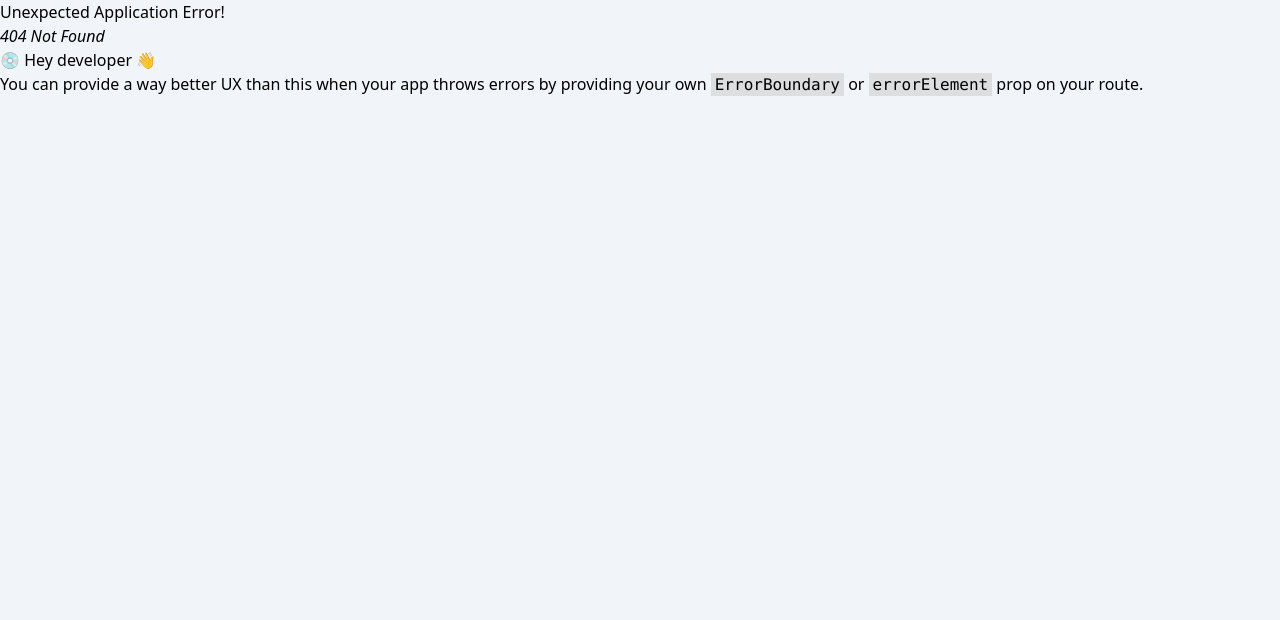
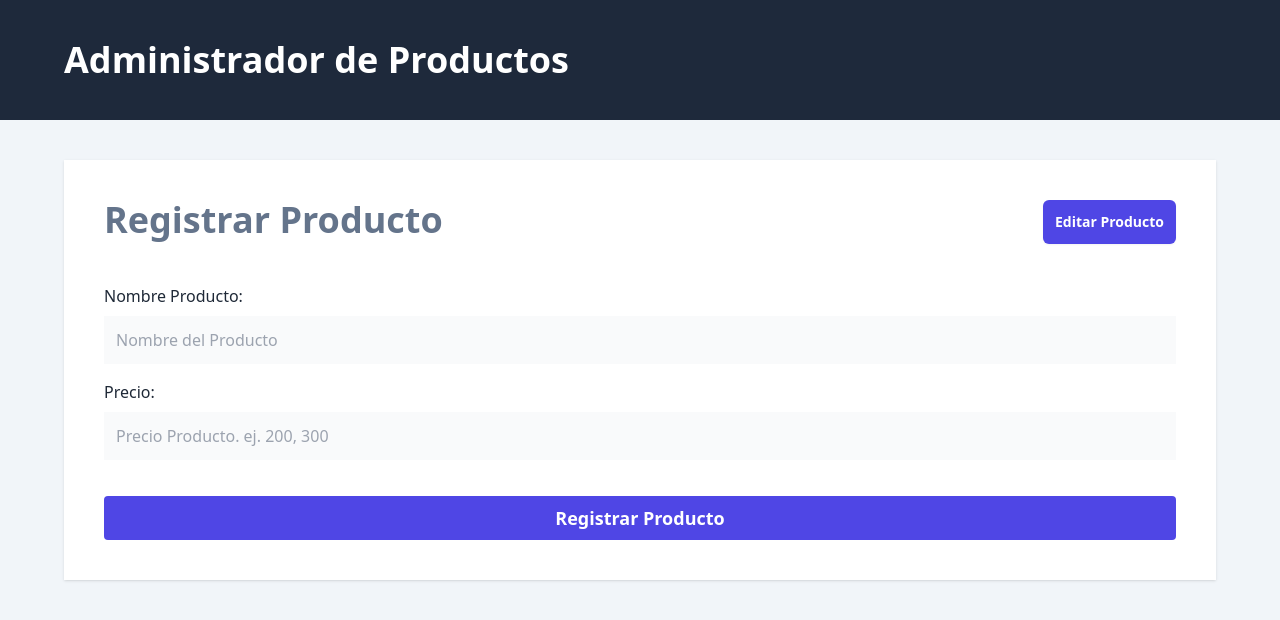
Before and after one commit to jpgonzales27/15-client-crud-users, a React (Vite) app: page /productos/1/editar in a window 1280 px wide. Before the commit this address had no page. Shown: the top 620 px of the page. Built offline with nearby package versions, Linux system fonts and the light colour scheme.

Commit message:
creado ruta para editar product usando link y usenavigate

```diff
--- a/src/components/ProductDetails.tsx
+++ b/src/components/ProductDetails.tsx
@@ -1,3 +1,4 @@
+import { Link, useNavigate } from "react-router-dom";
 import { Product } from "../types";
 import { formatCurrency } from "../utils";
 // import { formatCurrency } from "../utils";
@@ -9,12 +10,30 @@ type ProductDetailsProps = {
 export default function ProductDetails({ product }: ProductDetailsProps) {
   const isAvailable = product.availability;
 
+  const navigate = useNavigate();
+
   return (
     <tr className="border-b ">
       <td className="p-3 text-lg text-gray-800">{product.name}</td>
       <td className="p-3 text-lg text-gray-800">{formatCurrency(product.price)}</td>
       <td className="p-3 text-lg text-gray-800">{isAvailable ? "Disponible" : "No Disponible"}</td>
-      <td className="p-3 text-lg text-gray-800 "></td>
+      <td className="p-3 text-lg text-gray-800 ">
+        <div className="flex gap-2 items-center">
+          <Link
+            to={`productos/${product.id}/editar`}
+            className="bg-indigo-600 text-white rounded-lg w-full p-2 uppercase font-bold text-xs text-center"
+          >
+            Editar Link
+          </Link>
+
+          <button
+            onClick={() => navigate(`/productos/${product.id}/editar`)}
+            className="bg-indigo-600 text-white rounded-lg w-full p-2 uppercase font-bold text-xs text-center"
+          >
+            Editar Navigate
+          </button>
+        </div>
+      </td>
     </tr>
   );
 }
--- /dev/null
+++ b/src/pages/EditProduct.tsx
@@ -0,0 +1,71 @@
+import { ActionFunctionArgs, Form, Link, redirect, useActionData } from "react-router-dom";
+import ErrorMessage from "../components/ErrorMessage";
+import { addProduct } from "../services/ProductService";
+
+export async function action({ request }: ActionFunctionArgs) {
+  const data = Object.fromEntries(await request.formData());
+
+  let error = "";
+  if (Object.values(data).includes("")) {
+    error = "Todos los campos son obligatorios";
+  }
+  if (error.length) {
+    return error;
+  }
+  await addProduct(data);
+
+  return redirect("/");
+}
+
+export default function EditProduct() {
+  const error = useActionData() as string;
+  console.log(error);
+  return (
+    <>
+      <div className="flex justify-between">
+        <h2 className="text-4xl font-black text-slate-500">Registrar Producto</h2>
+        <Link
+          to={"/"}
+          className="rounded-md bg-indigo-600 p-3 text-sm font-bold text-white shadow-sm hover:bg-indigo-500"
+        >
+          Editar Producto
+        </Link>
+      </div>
+
+      {error && <ErrorMessage>{error}</ErrorMessage>}
+
+      <Form className="mt-10" method="POST">
+        <div className="mb-4">
+          <label className="text-gray-800" htmlFor="name">
+            Nombre Producto:
+          </label>
+          <input
+            id="name"
+            type="text"
+            className="mt-2 block w-full p-3 bg-gray-50"
+            placeholder="Nombre del Producto"
+            name="name"
+          />
+        </div>
+        <div className="mb-4">
+          <label className="text-gray-800" htmlFor="price">
+            Precio:
+          </label>
+          <input
+            id="price"
+            type="number"
+            className="mt-2 block w-full p-3 bg-gray-50"
+            placeholder="Precio Producto. ej. 200, 300"
+            name="price"
+          />
+        </div>
+
+        <input
+          type="submit"
+          className="mt-5 w-full bg-indigo-600 p-2 text-white font-bold text-lg cursor-pointer rounded"
+          value="Registrar Producto"
+        />
+      </Form>
+    </>
+  );
+}
--- a/src/router.tsx
+++ b/src/router.tsx
@@ -2,6 +2,7 @@ import { createBrowserRouter } from "react-router-dom";
 import Layout from "./layouts/Layout";
 import Products, { loader as productsLoader } from "./pages/Products";
 import NewProduct, { action as newProductAction } from "./pages/NewProduct";
+import EditProduct from "./pages/EditProduct";
 
 export const router = createBrowserRouter([
   {
@@ -18,6 +19,10 @@ export const router = createBrowserRouter([
         element: <NewProduct />,
         action: newProductAction,
       },
+      {
+        path: "productos/:id/editar",
+        element: <EditProduct />,
+      },
     ],
   },
 ]);
```
